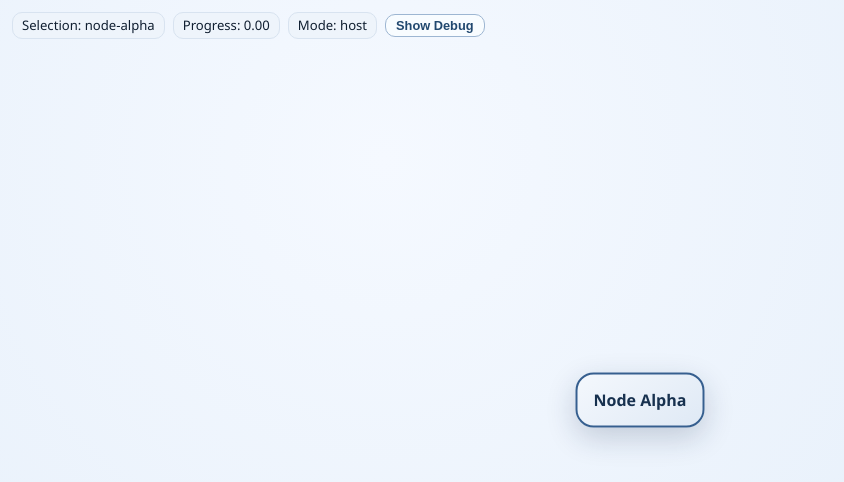
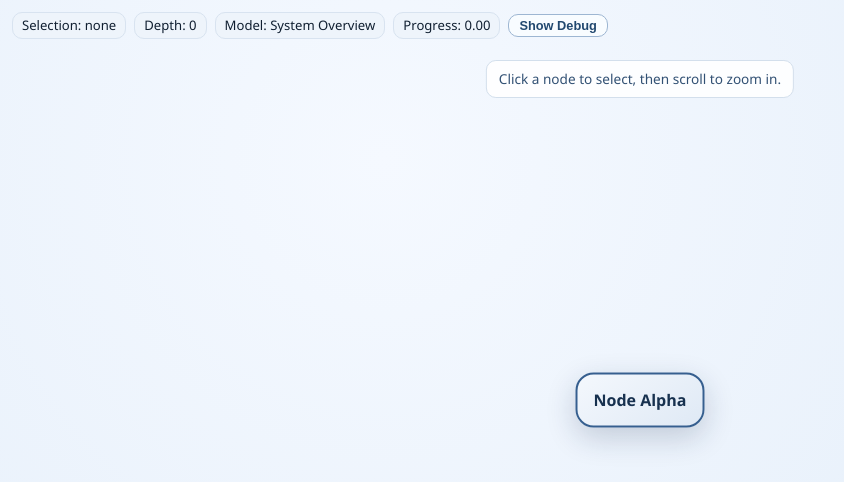
Before and after one commit to Meloweh/Unigram, a React (Vite) app: page / in a window 1280 px wide. Shown: the top 482 px of the page, without its empty margins (0-844 px from the left). Built offline with nearby package versions, Linux system fonts and the light colour scheme.

Commit message:
node canvas inception

```diff
--- a/src/prototype/PrototypeViewport.tsx
+++ b/src/prototype/PrototypeViewport.tsx
@@ -1,5 +1,6 @@
 import { useEffect, useMemo, useRef, useState } from 'react'
 import { CAMERA_SCALE_FINAL } from './hybridZoom'
+import { getModel, type Model, type ModelNode } from './sampleModels'
 import { useHybridZoomStore } from './useHybridZoomStore'
 
 /** Minimum base dimensions fallback before label measured */
@@ -9,25 +10,25 @@ const NODE_MIN_H = 40
 export function PrototypeViewport() {
   const [debugOpen, setDebugOpen] = useState(false)
   const viewportRef = useRef<HTMLDivElement>(null)
-  const labelRef = useRef<HTMLDivElement>(null)
   const [vpSize, setVpSize] = useState({ w: 1400, h: 900 })
-  const [baseSize, setBaseSize] = useState({ w: NODE_MIN_W, h: NODE_MIN_H })
   const {
-    selectedNodeId,
-    snapshot,
+    stack,
+    currentFrame,
     isDragging,
     isPaused,
-    panOffset,
     selectNode,
     clearSelection,
     zoomIn,
     zoomOut,
+    pushModel,
     pause,
     beginDrag,
     endDrag,
     panBy,
   } = useHybridZoomStore()
 
+  const frame = currentFrame()
+  const model = getModel(frame.modelId)!
   const lastPointer = useRef<{ x: number; y: number } | null>(null)
 
   useEffect(() => {
@@ -40,51 +41,51 @@ export function PrototypeViewport() {
     return () => obs.disconnect()
   }, [])
 
-  useEffect(() => {
-    const el = labelRef.current
-    if (!el) return
-    const pad = 32 + 4 // horizontal padding + border
-    const vPad = 28 + 4 // vertical padding + border
-    setBaseSize({
-      w: Math.max(NODE_MIN_W, el.scrollWidth + pad),
-      h: Math.max(NODE_MIN_H, el.scrollHeight + vPad),
-    })
-  }, [])
+  const p = frame.snapshot.nodeInflation // 0→1
+  const isChild = frame.snapshot.handoffMode === 'child'
+
+  // Find the selected node and its child model
+  const selectedNode = model.nodes.find((n) => n.id === frame.selectedNodeId)
+  const childModel = selectedNode?.childModelId ? getModel(selectedNode.childModelId) : undefined
 
   const sceneStyle = useMemo(() => {
+    // Auto-center: smoothly pan the scene so the selected node tracks toward viewport center.
+    // At nodeProgress=0, no centering. At nodeProgress=1, node is centered.
+    // Formula: centering = nodeProgress × (0.5 − node.x/100) × vpSize × cameraScale
+    let cx = 0
+    let cy = 0
+    if (selectedNode) {
+      const np = frame.snapshot.nodeProgress
+      cx = np * (0.5 - selectedNode.x / 100) * vpSize.w * frame.snapshot.cameraScale
+      cy = np * (0.5 - selectedNode.y / 100) * vpSize.h * frame.snapshot.cameraScale
+    }
     return {
-      transform: `translate(${panOffset.x}px, ${panOffset.y}px) scale(${snapshot.cameraScale})`,
+      transform: `translate(${cx + frame.panOffset.x}px, ${cy + frame.panOffset.y}px) scale(${frame.snapshot.cameraScale})`,
     }
-  }, [panOffset.x, panOffset.y, snapshot.cameraScale])
+  }, [selectedNode, frame.snapshot.nodeProgress, frame.snapshot.cameraScale, frame.panOffset.x, frame.panOffset.y, vpSize.w, vpSize.h])
 
-  // At handoff: nodeActualSize * cameraScale = viewportSize
-  // So target actual size = vpSize / CAMERA_SCALE_FINAL
-  const targetW = vpSize.w / CAMERA_SCALE_FINAL
-  const targetH = vpSize.h / CAMERA_SCALE_FINAL
+  // At handoff, if the selected node has a child model, push into it
+  useEffect(() => {
+    if (isChild && selectedNode?.childModelId) {
+      pushModel(selectedNode.childModelId, selectedNode.id)
+    }
+  }, [isChild, selectedNode?.childModelId, selectedNode?.id, pushModel])
 
-  const p = snapshot.nodeInflation // 0→1
-  const nodeW = baseSize.w + (targetW - baseSize.w) * p
-  const nodeH = baseSize.h + (targetH - baseSize.h) * p
-
-  // Chrome (label, border, padding, bg) fades in the last 30%
-  const chromeFade = p > 0.7 ? 1 - (p - 0.7) / 0.3 : 1
-
-  const hostNodeStyle: React.CSSProperties = {
-    width: nodeW,
-    height: nodeH,
-    transform: 'translate(-50%, -50%)',
-    borderColor: `rgba(54, 95, 143, ${chromeFade})`,
-    background: chromeFade > 0.01
-      ? `linear-gradient(145deg, rgba(244,248,253,${chromeFade}), rgba(223,233,245,${chromeFade}))`
-      : 'transparent',
-    boxShadow: chromeFade > 0.01
-      ? `0 10px 30px rgba(19, 41, 73, ${0.2 * chromeFade})`
-      : 'none',
-    borderRadius: 18 * chromeFade,
-    padding: chromeFade > 0.01 ? `${14 * chromeFade}px ${16 * chromeFade}px` : 0,
+  // Compute the centering offset currently applied for the selected node
+  // so we can bake it into panOffset when switching nodes (prevents visual jump)
+  const handleSelectNode = (nodeId: string) => {
+    if (selectedNode && frame.snapshot.nodeProgress > 0) {
+      const np = frame.snapshot.nodeProgress
+      const cs = frame.snapshot.cameraScale
+      const residual = {
+        x: np * (0.5 - selectedNode.x / 100) * vpSize.w * cs,
+        y: np * (0.5 - selectedNode.y / 100) * vpSize.h * cs,
       }
-
-  const isChild = snapshot.handoffMode === 'child'
+      selectNode(nodeId, residual)
+    } else {
+      selectNode(nodeId)
+    }
+  }
 
   return (
     <div
@@ -99,16 +100,12 @@ export function PrototypeViewport() {
         }
       }}
       onPointerDown={(event) => {
-          if (event.button !== 0) {
-            return
-          }
+        if (event.button !== 0) return
         beginDrag()
         lastPointer.current = { x: event.clientX, y: event.clientY }
       }}
       onPointerMove={(event) => {
-          if (!isDragging || !lastPointer.current) {
-            return
-          }
+        if (!isDragging || !lastPointer.current) return
         const dx = event.clientX - lastPointer.current.x
         const dy = event.clientY - lastPointer.current.y
         panBy(dx, dy)
@@ -123,13 +120,6 @@ export function PrototypeViewport() {
         endDrag()
         lastPointer.current = null
       }}
-        onDoubleClick={() => {
-          if (selectedNodeId) {
-            clearSelection()
-            return
-          }
-          selectNode('node-alpha')
-        }}
       onClick={(event) => {
         if (event.target === event.currentTarget) {
           clearSelection()
@@ -138,92 +128,202 @@ export function PrototypeViewport() {
     >
       <div className="debug-overlay">
         <div className="prototype-stats compact">
-            <span>Selection: {selectedNodeId ?? 'none'}</span>
-            <span>Progress: {snapshot.progress.toFixed(2)}</span>
-            <span>Mode: {snapshot.handoffMode}</span>
+          <span>Selection: {frame.selectedNodeId ?? 'none'}</span>
+          <span>Depth: {stack.length - 1}</span>
+          <span>Model: {model.label}</span>
+          <span>Progress: {frame.snapshot.progress.toFixed(2)}</span>
           <button
             className="debug-toggle"
             type="button"
-              onClick={() => {
-                setDebugOpen((value) => !value)
-              }}
+            onClick={() => setDebugOpen((v) => !v)}
           >
             {debugOpen ? 'Hide Debug' : 'Show Debug'}
           </button>
         </div>
         {debugOpen && (
           <div className="prototype-stats details">
-              <span>Camera scale: {snapshot.cameraScale.toFixed(2)}</span>
-              <span>Node inflation: {snapshot.nodeInflation.toFixed(2)}</span>
-              <span>Transition: {isPaused ? 'paused' : 'active'}</span>
-              <span>Pan X: {panOffset.x.toFixed(1)}</span>
-              <span>Pan Y: {panOffset.y.toFixed(1)}</span>
+            <span>Mode: {frame.snapshot.handoffMode}</span>
+            <span>Camera: {frame.snapshot.cameraScale.toFixed(2)}</span>
+            <span>Inflation: {frame.snapshot.nodeInflation.toFixed(2)}</span>
+            <span>Paused: {isPaused ? 'yes' : 'no'}</span>
           </div>
         )}
       </div>
-        {!selectedNodeId && !isChild && (
-          <div className="empty-hint">No selected node. Double-click to reselect prototype node.</div>
+
+      {!frame.selectedNodeId && (
+        <div className="empty-hint">Click a node to select, then scroll to zoom in.</div>
       )}
-        {isChild ? (
-          /* Child mode: the child model is now the root scene */
-          <div className="child-scene">
-            <ChildModelContent scale={1} />
+
+      <div className="scene" style={sceneStyle}>
+        <ModelSceneContent
+          model={model}
+          selectedNodeId={frame.selectedNodeId}
+          childModel={childModel}
+          progress={p}
+          vpSize={vpSize}
+          onSelectNode={handleSelectNode}
+        />
       </div>
-        ) : (
-          /* Parent mode: the host scene with zoom transition */
-          <div className="scene" style={sceneStyle}>
-          <article
-            className={`host-node ${selectedNodeId ? 'focused' : ''}`}
-            style={hostNodeStyle}
-            onClick={(event) => {
-              event.stopPropagation()
-              selectNode('node-alpha')
-            }}
-          >
-            {chromeFade > 0.01 && (
-              <div ref={labelRef} className="host-label" style={{ opacity: chromeFade }}>Node Alpha</div>
-            )}
-            {p > 0 && (
-              <div className="child-model">
-                <ChildModelContent scale={nodeW / vpSize.w} />
-              </div>
-            )}
-          </article>
-        </div>
-        )}
     </div>
   )
 }
 
-/* Child model data — shared between canvas preview and post-handoff root */
-const CHILD_NODES = [
-  { id: 'c-alpha', label: 'Service A', x: 20, y: 25 },
-  { id: 'c-beta', label: 'Service B', x: 70, y: 20 },
-  { id: 'c-gamma', label: 'Database', x: 30, y: 70 },
-  { id: 'c-delta', label: 'Gateway', x: 75, y: 65 },
-]
-
-const CHILD_CONNECTIONS = [
-  { from: 'c-alpha', to: 'c-beta', x1: 20, y1: 25, x2: 70, y2: 20 },
-  { from: 'c-alpha', to: 'c-gamma', x1: 20, y1: 25, x2: 30, y2: 70 },
-  { from: 'c-beta', to: 'c-delta', x1: 70, y1: 20, x2: 75, y2: 65 },
-  { from: 'c-gamma', to: 'c-delta', x1: 30, y1: 70, x2: 75, y2: 65 },
-]
-
-function ChildModelContent({ scale }: { scale: number }) {
+/** Renders all nodes and connections for a model */
+function ModelSceneContent({
+  model,
+  selectedNodeId,
+  childModel,
+  progress,
+  vpSize,
+  onSelectNode,
+}: {
+  model: Model
+  selectedNodeId: string | null
+  childModel: Model | undefined
+  progress: number
+  vpSize: { w: number; h: number }
+  onSelectNode: (id: string) => void
+}) {
   return (
     <>
       <svg className="child-scene-connections">
-        {CHILD_CONNECTIONS.map((c) => (
+        {model.connections.map((c) => {
+          const from = model.nodes.find((n) => n.id === c.from)
+          const to = model.nodes.find((n) => n.id === c.to)
+          if (!from || !to) return null
+          return (
             <line
               key={`${c.from}-${c.to}`}
-            x1={`${c.x1}%`} y1={`${c.y1}%`}
-            x2={`${c.x2}%`} y2={`${c.y2}%`}
+              x1={`${from.x}%`} y1={`${from.y}%`}
+              x2={`${to.x}%`} y2={`${to.y}%`}
+            />
+          )
+        })}
+      </svg>
+      {model.nodes.map((node) => (
+        <SceneNode
+          key={node.id}
+          node={node}
+          isSelected={node.id === selectedNodeId}
+          isZooming={node.id === selectedNodeId && progress > 0}
+          progress={node.id === selectedNodeId ? progress : 0}
+          childModel={node.id === selectedNodeId ? childModel : undefined}
+          vpSize={vpSize}
+          onSelect={() => onSelectNode(node.id)}
+        />
+      ))}
+    </>
+  )
+}
+
+/** A single node that can expand its canvas when zooming */
+function SceneNode({
+  node,
+  isSelected,
+  isZooming,
+  progress,
+  childModel,
+  vpSize,
+  onSelect,
+}: {
+  node: ModelNode
+  isSelected: boolean
+  isZooming: boolean
+  progress: number
+  childModel: Model | undefined
+  vpSize: { w: number; h: number }
+  onSelect: () => void
+}) {
+  const labelRef = useRef<HTMLDivElement>(null)
+  const [baseSize, setBaseSize] = useState({ w: NODE_MIN_W, h: NODE_MIN_H })
+
+  useEffect(() => {
+    const el = labelRef.current
+    if (!el) return
+    const pad = 32 + 4
+    const vPad = 28 + 4
+    setBaseSize({
+      w: Math.max(NODE_MIN_W, el.scrollWidth + pad),
+      h: Math.max(NODE_MIN_H, el.scrollHeight + vPad),
+    })
+  }, [node.label])
+
+  const targetW = vpSize.w / CAMERA_SCALE_FINAL
+  const targetH = vpSize.h / CAMERA_SCALE_FINAL
+
+  const nodeW = baseSize.w + (targetW - baseSize.w) * progress
+  const nodeH = baseSize.h + (targetH - baseSize.h) * progress
+
+  const chromeFade = progress > 0.7 ? 1 - (progress - 0.7) / 0.3 : 1
+
+  const style: React.CSSProperties = {
+    left: `${node.x}%`,
+    top: `${node.y}%`,
+    width: nodeW,
+    minWidth: baseSize.w,
+    height: nodeH,
+    minHeight: baseSize.h,
+    transform: 'translate(-50%, -50%)',
+    borderColor: `rgba(54, 95, 143, ${chromeFade})`,
+    background: chromeFade > 0.01
+      ? `linear-gradient(145deg, rgba(244,248,253,${chromeFade}), rgba(223,233,245,${chromeFade}))`
+      : 'transparent',
+    boxShadow: chromeFade > 0.01
+      ? `0 10px 30px rgba(19, 41, 73, ${0.2 * chromeFade})`
+      : 'none',
+    borderRadius: 18 * chromeFade,
+    padding: chromeFade > 0.01 ? `${14 * chromeFade}px ${16 * chromeFade}px` : 0,
+    zIndex: isZooming ? 10 : 1,
+  }
+
+  return (
+    <article
+      className={`host-node ${isSelected ? 'focused' : ''}`}
+      style={style}
+      onClick={(event) => {
+        event.stopPropagation()
+        onSelect()
+      }}
+    >
+      <div
+        ref={labelRef}
+        className="host-label"
+        style={{ opacity: chromeFade, visibility: chromeFade > 0.01 ? 'visible' : 'hidden' }}
+      >
+        {node.label}
+      </div>
+      {isZooming && childModel && (
+        <div className="child-model">
+          <ChildModelPreview
+            model={childModel}
+            scale={nodeW / vpSize.w}
+          />
+        </div>
+      )}
+    </article>
+  )
+}
+
+/** Preview of child model content inside a node canvas */
+function ChildModelPreview({ model, scale }: { model: Model; scale: number }) {
+  return (
+    <>
+      <svg className="child-scene-connections">
+        {model.connections.map((c) => {
+          const from = model.nodes.find((n) => n.id === c.from)
+          const to = model.nodes.find((n) => n.id === c.to)
+          if (!from || !to) return null
+          return (
+            <line
+              key={`${c.from}-${c.to}`}
+              x1={`${from.x}%`} y1={`${from.y}%`}
+              x2={`${to.x}%`} y2={`${to.y}%`}
               strokeWidth={2 * scale}
             />
-        ))}
+          )
+        })}
       </svg>
-      {CHILD_NODES.map((node) => (
+      {model.nodes.map((node) => (
         <div
           key={node.id}
           className="child-scene-node"
--- a/src/prototype/hybridZoom.ts
+++ b/src/prototype/hybridZoom.ts
@@ -2,6 +2,8 @@ export type HandoffMode = 'host' | 'child'
 
 export interface HybridZoomSnapshot {
   progress: number
+  /** Node-specific zoom progress; may lag behind progress after a mid-zoom node switch */
+  nodeProgress: number
   cameraScale: number
   /** Canvas reveal factor (0→1): drives actual pixel growth of the node canvas */
   nodeInflation: number
@@ -23,17 +25,19 @@ function lerp(from: number, to: number, t: number): number {
   return from + (to - from) * t
 }
 
-export function buildSnapshot(progress: number): HybridZoomSnapshot {
-  const normalized = clamp(progress, MIN_PROGRESS, MAX_PROGRESS)
+/**
+ * Build a snapshot from overall progress and (optionally separate) node progress.
+ * When nodeProgress is omitted it defaults to progress (in-sync).
+ */
+export function buildSnapshot(progress: number, nodeProgress?: number): HybridZoomSnapshot {
+  const p = clamp(progress, MIN_PROGRESS, MAX_PROGRESS)
+  const np = clamp(nodeProgress ?? p, MIN_PROGRESS, MAX_PROGRESS)
   return {
-    progress: normalized,
-    cameraScale: lerp(1, CAMERA_SCALE_FINAL, normalized),
-    // Canvas reveal factor: 0 = hidden, 1 = fully expanded.
-    // The viewport uses this to grow node dimensions from base → (vpSize / cameraScale).
-    // At handoff: actualNodeSize * cameraScale = viewportSize → canvas fills page.
-    // Child model content at percentage positions = 100% canonical view.
-    nodeInflation: normalized,
-    handoffMode: normalized >= 1 ? 'child' : 'host',
+    progress: p,
+    nodeProgress: np,
+    cameraScale: lerp(1, CAMERA_SCALE_FINAL, p),
+    nodeInflation: np,
+    handoffMode: np >= 1 ? 'child' : 'host',
   }
 }
 
@@ -42,8 +46,16 @@ export function applyZoomStep(
   direction: 'in' | 'out',
   step = DEFAULT_ZOOM_STEP,
 ): HybridZoomSnapshot {
-  const delta = direction === 'in' ? step : -step
-  return buildSnapshot(snapshot.progress + delta)
+  if (direction === 'in') {
+    if (snapshot.nodeProgress < snapshot.progress) {
+      // Node catching up after a mid-zoom switch — only inflate, camera holds
+      return buildSnapshot(snapshot.progress, snapshot.nodeProgress + step)
+    }
+    const next = snapshot.progress + step
+    return buildSnapshot(next, next)
+  }
+  // Zoom out: reduce both together
+  return buildSnapshot(snapshot.progress - step, snapshot.nodeProgress - step)
 }
 
 export function realignPanOffset(offset: { x: number; y: number }): { x: number; y: number } {
@@ -54,5 +66,5 @@ export function realignPanOffset(offset: { x: number; y: number }): { x: number;
 }
 
 export function createInitialSnapshot(): HybridZoomSnapshot {
-  return buildSnapshot(0)
+  return buildSnapshot(0, 0)
 }
--- /dev/null
+++ b/src/prototype/sampleModels.ts
@@ -0,0 +1,82 @@
+/** Sample model data for recursive zoom prototype */
+
+export interface ModelNode {
+  id: string
+  label: string
+  /** Canonical position as percentage of model canvas */
+  x: number
+  y: number
+  /** ID of the child model this node opens on zoom (if any) */
+  childModelId?: string
+}
+
+export interface ModelConnection {
+  from: string
+  to: string
+}
+
+export interface Model {
+  id: string
+  label: string
+  nodes: ModelNode[]
+  connections: ModelConnection[]
+}
+
+/** Lookup table of all models by ID */
+const models: Record<string, Model> = {}
+
+function register(model: Model) {
+  models[model.id] = model
+}
+
+// ---- Level 0: Root model ----
+register({
+  id: 'root',
+  label: 'System Overview',
+  nodes: [
+    { id: 'node-alpha', label: 'Node Alpha', x: 50, y: 50, childModelId: 'alpha-internals' },
+  ],
+  connections: [],
+})
+
+// ---- Level 1: Alpha internals ----
+register({
+  id: 'alpha-internals',
+  label: 'Alpha Internals',
+  nodes: [
+    { id: 'svc-a', label: 'Service A', x: 20, y: 25, childModelId: 'svc-a-internals' },
+    { id: 'svc-b', label: 'Service B', x: 70, y: 20 },
+    { id: 'db', label: 'Database', x: 30, y: 70 },
+    { id: 'gw', label: 'Gateway', x: 75, y: 65 },
+  ],
+  connections: [
+    { from: 'svc-a', to: 'svc-b' },
+    { from: 'svc-a', to: 'db' },
+    { from: 'svc-b', to: 'gw' },
+    { from: 'db', to: 'gw' },
+  ],
+})
+
+// ---- Level 2: Service A internals ----
+register({
+  id: 'svc-a-internals',
+  label: 'Service A Details',
+  nodes: [
+    { id: 'handler', label: 'Request Handler', x: 25, y: 30 },
+    { id: 'cache', label: 'Cache Layer', x: 70, y: 25 },
+    { id: 'repo', label: 'Repository', x: 45, y: 70 },
+  ],
+  connections: [
+    { from: 'handler', to: 'cache' },
+    { from: 'handler', to: 'repo' },
+    { from: 'cache', to: 'repo' },
+  ],
+})
+
+export function getModel(id: string): Model | undefined {
+  return models[id]
+}
+
+export function getRootModel(): Model {
+  return models['root']
+}
--- a/src/prototype/useHybridZoomStore.ts
+++ b/src/prototype/useHybridZoomStore.ts
@@ -1,6 +1,7 @@
 import { create } from 'zustand'
 import {
   applyZoomStep,
+  buildSnapshot,
   createInitialSnapshot,
   realignPanOffset,
   type HybridZoomSnapshot,
@@ -11,54 +12,141 @@ interface PanOffset {
   y: number
 }
 
+/** One level of the recursive zoom stack */
+export interface ZoomStackFrame {
+  modelId: string
+  /** The node that was zoomed into to reach this level (null for root) */
+  entryNodeId: string | null
+  snapshot: HybridZoomSnapshot
+  selectedNodeId: string | null
+  panOffset: PanOffset
+}
+
 interface HybridZoomState {
-  selectedNodeId: string | null
-  snapshot: HybridZoomSnapshot
+  stack: ZoomStackFrame[]
   isDragging: boolean
   isPaused: boolean
-  panOffset: PanOffset
-  selectNode: (nodeId: string) => void
+
+  // Derived convenience (always reflects top of stack)
+  currentFrame: () => ZoomStackFrame
+
+  selectNode: (nodeId: string, centeringResidual?: { x: number; y: number }) => void
   clearSelection: () => void
   zoomIn: () => void
   zoomOut: () => void
+  /** Push into a child model when handoff completes */
+  pushModel: (childModelId: string, entryNodeId: string) => void
   pause: () => void
   beginDrag: () => void
   endDrag: () => void
   panBy: (dx: number, dy: number) => void
 }
 
-const initialSnapshot = createInitialSnapshot()
+function makeRootFrame(): ZoomStackFrame {
+  return {
+    modelId: 'root',
+    entryNodeId: null,
+    snapshot: createInitialSnapshot(),
+    selectedNodeId: null,
+    panOffset: { x: 0, y: 0 },
+  }
+}
 
-export const useHybridZoomStore = create<HybridZoomState>((set) => ({
-  selectedNodeId: 'node-alpha',
-  snapshot: initialSnapshot,
+function updateTopFrame(
+  stack: ZoomStackFrame[],
+  updater: (frame: ZoomStackFrame) => Partial<ZoomStackFrame>,
+): ZoomStackFrame[] {
+  const newStack = [...stack]
+  const top = { ...newStack[newStack.length - 1] }
+  Object.assign(top, updater(top))
+  newStack[newStack.length - 1] = top
+  return newStack
+}
+
+export const useHybridZoomStore = create<HybridZoomState>((set, get) => ({
+  stack: [makeRootFrame()],
   isDragging: false,
   isPaused: false,
-  panOffset: { x: 0, y: 0 },
-  selectNode: (nodeId) => {
-    set({ selectedNodeId: nodeId })
+
+  currentFrame: () => {
+    const { stack } = get()
+    return stack[stack.length - 1]
   },
+
+  selectNode: (nodeId, centeringResidual) => {
+    set((state) => ({
+      stack: updateTopFrame(state.stack, (frame) => ({
+        selectedNodeId: nodeId,
+        snapshot: buildSnapshot(frame.snapshot.progress, 0),
+        panOffset: centeringResidual
+          ? { x: frame.panOffset.x + centeringResidual.x, y: frame.panOffset.y + centeringResidual.y }
+          : frame.panOffset,
+      })),
+    }))
+  },
+
   clearSelection: () => {
-    set({ selectedNodeId: null, isPaused: true })
+    set((state) => ({
+      stack: updateTopFrame(state.stack, () => ({ selectedNodeId: null })),
+      isPaused: true,
+    }))
   },
+
   zoomIn: () => {
     set((state) => {
-      if (!state.selectedNodeId) {
-        return state
-      }
+      const top = state.stack[state.stack.length - 1]
+      if (!top.selectedNodeId) return state
       return {
-        snapshot: applyZoomStep(state.snapshot, 'in'),
-        panOffset: realignPanOffset(state.panOffset),
+        stack: updateTopFrame(state.stack, (frame) => ({
+          snapshot: applyZoomStep(frame.snapshot, 'in'),
+          panOffset: realignPanOffset(frame.panOffset),
+        })),
         isPaused: false,
       }
     })
   },
+
   zoomOut: () => {
+    set((state) => {
+      const top = state.stack[state.stack.length - 1]
+      // If at bottom of current level and there's a parent, pop the stack
+      if (top.snapshot.progress <= 0 && state.stack.length > 1) {
+        const newStack = [...state.stack]
+        newStack.pop()
+        // Set parent frame to progress=1 (just came back from child)
+        // then apply one zoom-out step so it starts animating back
+        return {
+          stack: updateTopFrame(newStack, (frame) => ({
+            snapshot: applyZoomStep(frame.snapshot, 'out'),
+          })),
+          isPaused: false,
+        }
+      }
+      return {
+        stack: updateTopFrame(state.stack, (frame) => ({
+          snapshot: applyZoomStep(frame.snapshot, 'out'),
+        })),
+        isPaused: false,
+      }
+    })
+  },
+
+  pushModel: (childModelId, entryNodeId) => {
     set((state) => ({
-      snapshot: applyZoomStep(state.snapshot, 'out'),
-      isPaused: false,
+      stack: [
+        ...state.stack,
+        {
+          modelId: childModelId,
+          entryNodeId,
+          snapshot: createInitialSnapshot(),
+          selectedNodeId: null,
+          panOffset: { x: 0, y: 0 },
+        },
+      ],
+      isPaused: true,
     }))
   },
+
   pause: () => {
     set({ isPaused: true })
   },
@@ -70,14 +158,14 @@ export const useHybridZoomStore = create<HybridZoomState>((set) => ({
   },
   panBy: (dx, dy) => {
     set((state) => {
-      if (!state.isDragging) {
-        return state
-      }
+      if (!state.isDragging) return state
       return {
-        panOffset: {
-          x: state.panOffset.x + dx,
-          y: state.panOffset.y + dy,
-        },
+        stack: updateTopFrame(state.stack, (frame) => ({
+          panOffset: {
+            x: frame.panOffset.x + dx,
+            y: frame.panOffset.y + dy,
+          },
+        })),
       }
     })
   },
```
Also changed, not shown: 2 other files (tests, documents, lock files or other folders). Lines whose indentation alone changed are shown as unchanged.
